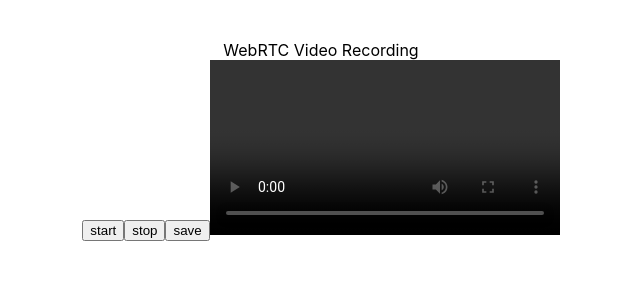
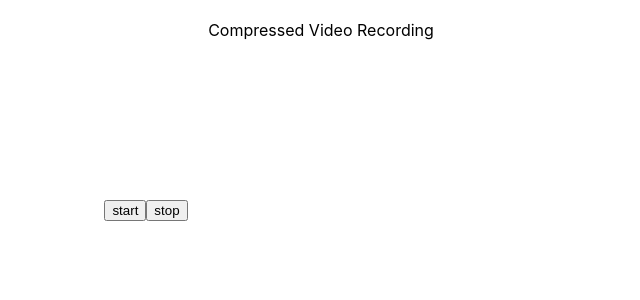
Before and after one commit to geekymehul/video-profile-poc, a React (Create React App) app: page / in a window 1280 px wide. Shown: the top 300 px of the page, without its empty margins (319-959 px from the left). Built offline with nearby package versions, Linux system fonts and the light colour scheme.

Commit message:
testing using mdia recorder......

```diff
--- a/src/App.js
+++ b/src/App.js
@@ -20,10 +20,10 @@ function App() {
         {/* <AudioRecorder></AudioRecorder>
         <br></br> */}
         <br></br>
-        {/* <NativeVideoRecorder enableCompression={true} setActive={setActive}/>
-        <br></br> */}
+        <NativeVideoRecorder enableCompression={true} setActive={setActive}/>
         <br></br>
-        <VideoRecorder setActive={setActive}></VideoRecorder>
+        <br></br>
+        {/* <VideoRecorder setActive={setActive}></VideoRecorder> */}
         <br></br>
         <br></br>
         {/* <InputVideoPlayer></InputVideoPlayer> */}
```
